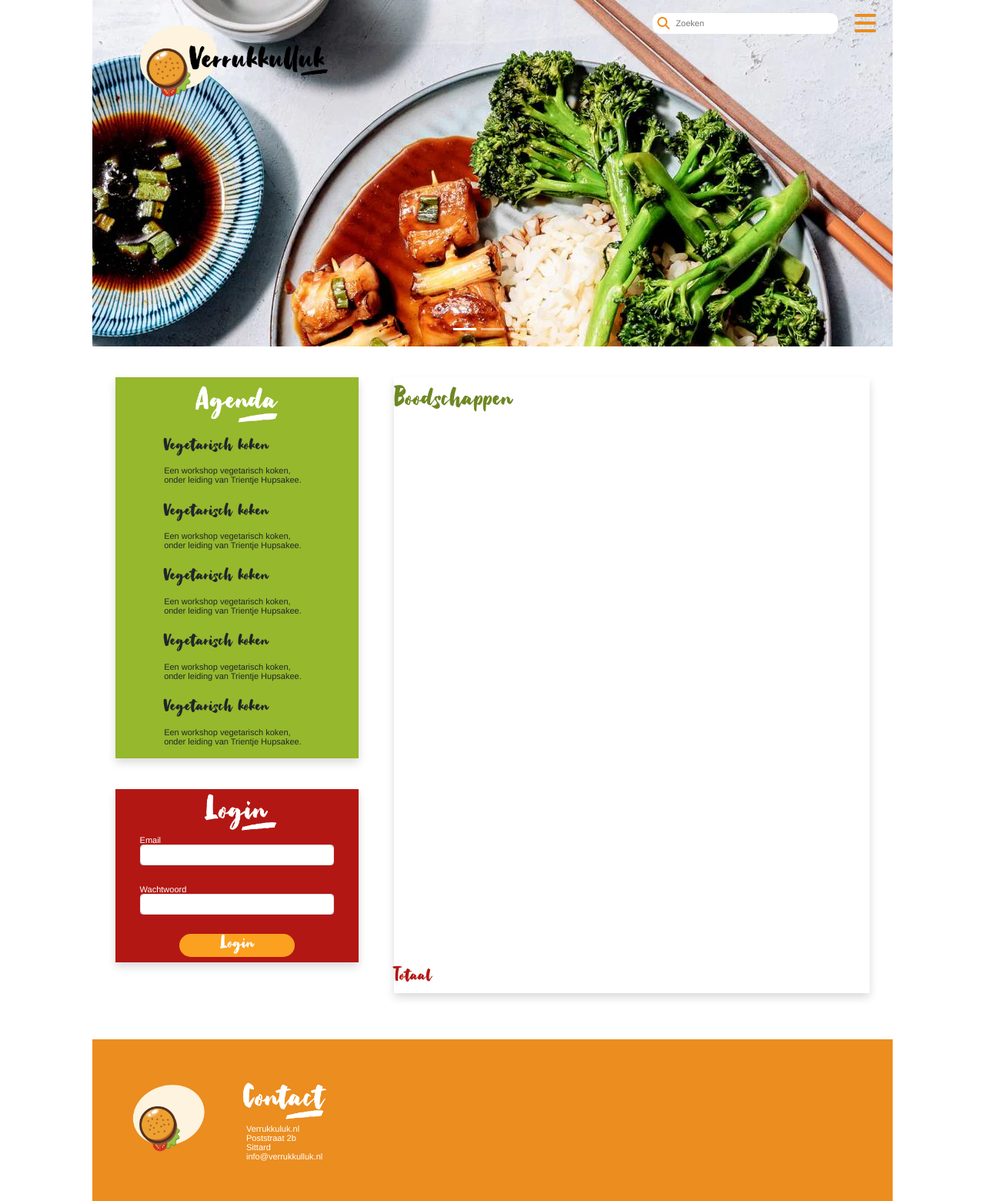
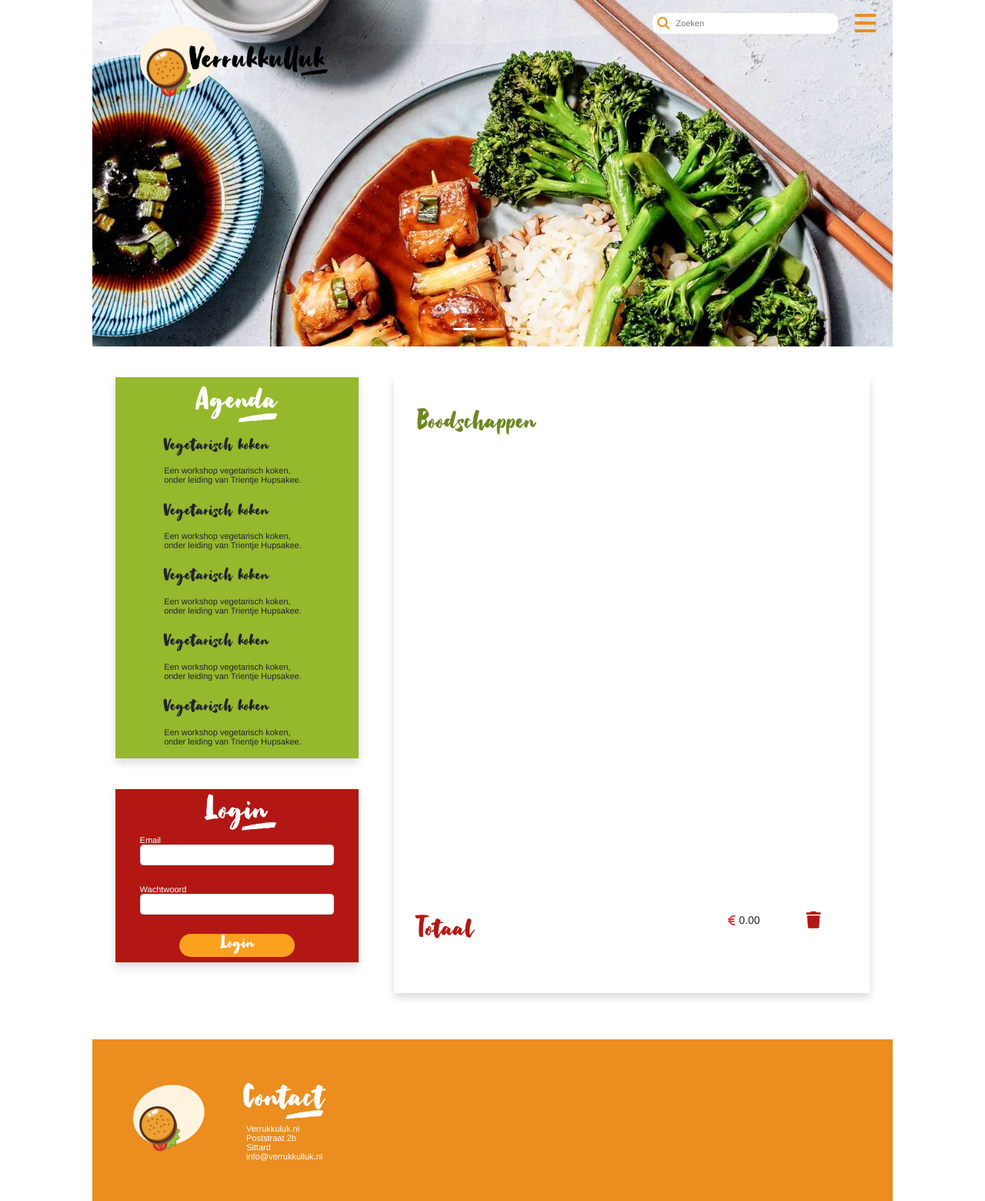
Before and after one commit to kyrankuijpers/educom-verrukkulluk, a PHP site: page /index.php?action=grocerylist in a window 1280 px wide. Shown: the whole page at 77% size. Run offline with PHP 8.4, Linux system fonts and the light colour scheme; data that the repository does not hold is empty; some libraries are stand-ins or nearby versions.

Commit message:
verwijderen van boodschappen  #15

```diff
--- a/assets/css/main.css
+++ b/assets/css/main.css
@@ -635,76 +635,160 @@ h5.amount {
     margin-left: 30px;
     margin-top: 40px;
     height: 100%;
+    padding: 30px 0px 30px 30px;
+    box-sizing: border-box;
 
 }
 
 #cart-header {
 
     height: 5%;
+    margin-bottom: 75px;
 
 }
 
 #cart-content {
 
-    height: 90%;
+    height: 65%;
     width: 100%;
+    margin-bottom: 75px;
 
     overflow-y: scroll;
 
 }
 
+.cart-product {
+
+    height: 100px;
+    flex-shrink: 0;
+
+}
+
 .cart-product img {
 
-    width: 10%;
-    border: 1px solid black;
+    height: 100%;
+    width: 13%;
+
+    object-fit: contain;
 
 }
 
 .cart-txt {
 
+    height: 100%;
     width: 40%;
-    border: 1px solid black;
+
+    font-size: 13px;
 
 }
 
 .cart-numbers {
 
-    width: 40%;
-    border: 1px solid black;
+    height: 100%;
+    width: 35%;
+    margin-right: 30px;
+
+    font-size: 14px;
 
 }
 
 .cart-qty {
 
+    height: 40%;
+    width: 22%;
+    margin-bottom: 0px;
+
+}
+
+.qty-container {
+
+    width: 100%;
     height: 50%;
-    width: 10%;
+
+    border: 1px solid #f0f0f0;
+
+}
+
+.qty-container-dummy {
+
+    width: 100%;
+    height: 50%;
+
+}
+
+.qty-container p {
+
     margin-bottom: 0px;
-    border: 1px solid black;
+
+    color: var(--lighter-green);
 
 }
 
 .cart-price {
 
-    height: 50%;
-    width: 10%;
+    height: 40%;
+    width: 20%;
     margin-bottom: 0px;
-    border: 1px solid black;
 
+}
+
+.cart-price p {
+    margin: 0px 0px 0px 5px;
 }
 
 .cart-icons {
 
-    height: 50%;
-    width: 10%;
+    height: 40%;
+    width: 25%;
     margin-bottom: 0px;
-    border: 1px solid black;
+
+}
+
+.cart-icon.cart-icon.fa-euro-sign {
+
+    color: var(--lighter-red);
+    font-size: 15px;
+
+}
+
+.cart-icon.fa-trash {
+
+    color: var(--darker-red);
+
+    font-size: 22px;
+
+    cursor: pointer;
+
+}
+
+.cart-icon-dummy {
+
+    color: white;
+
+    font-size: 22px;
+
+}
+
+.cart-icon.fa-check {
+
+    color: var(--darker-green);
+
+    font-size: 22px;
 
 }
 
 #cart-footer {
 
     height: 5%;
-    width: 100%;
+    width: 97.8%;
+    margin-top: 30px;
+
+}
+
+#cart-footer h2 {
+
+    width: 13%;
+
     color: var(--darker-red);
 
 }
@@ -713,6 +797,7 @@ h5.amount {
 /** FOOTER **/
 
 footer {
+
     background-color: var(--darker-orange);
     color: #FFF;
 
@@ -721,6 +806,13 @@ footer {
 
     height: 210px;
     padding: 50px;
+
+}
+
+#cart-txt-dummy {
+
+    height: 100%;
+    width: 40.5%;
 
 }
 
--- a/index.php
+++ b/index.php
@@ -26,6 +26,7 @@ $grocerylist = new GroceryList($db->getConnection());
 
 $recipe_id = isset($_GET['recipe_id']) ? $_GET['recipe_id'] : "";
 $action = isset($_GET['action']) ? $_GET['action'] : "homepage";
+$grocerylist_id = isset($_GET['grocerylist_id']) ? $_GET['grocerylist_id'] : "";
 
 // HARDCODED FOR TESTING //
 $user_id = 2;
@@ -70,14 +71,27 @@ switch($action) {
         break;
     }
 
+    case "delete_product_from_grocerylist": {
+
+        $result = $grocerylist->deleteProductFromGroceryList($grocerylist_id);
+        break;
+    }
+
+    case "delete_grocerylist": {
+
+        $result = $grocerylist->deleteGroceryList($user_id);
+        break;
+    }
+
     case "add_to_cart": {
 
         $result = $grocerylist->addGroceries($recipe_id, $user_id);
         break;
     }
+
 }
 
-if(($action !== "rating") && ($action !== "add_to_cart")) {
+if(($action === "homepage") || ($action === "detail") || ($action === "grocerylist")) {
 
     $template = $twig->load($template);
 
--- a/lib/grocerylist.php
+++ b/lib/grocerylist.php
@@ -33,6 +33,14 @@ class GroceryList {
         $sql = "DELETE FROM `grocerylist` WHERE `user_id` = $user_id;";
 
         $result = mysqli_query($this->connection, $sql);
+    }
+
+    public function deleteProductFromGroceryList($grocerylist_id) {
+
+        $sql = "DELETE FROM `grocerylist` WHERE `id` = $grocerylist_id;";
+
+        $result = mysqli_query($this->connection, $sql);
+
     }
 
     public function addGroceries($recipe_id, $user_id) {
--- a/templates/detail.html.twig
+++ b/templates/detail.html.twig
@@ -233,9 +233,8 @@
             url: "index.php",
             method: "GET",
             data: {"action" : "add_to_cart", "recipe_id" : {{data.id}}},
-            success: function(result){
+            success: function(result) {
 
-                console.log("success");
                 $("#add-cart").css("background-color", "var(--lighter-green)");
                 $("#add-cart").html("<h4>Toegevoegd</h4>");
 
@@ -243,7 +242,6 @@
         });
     });
 
-
 </script>
 
 {% endblock %}
--- a/templates/grocerylist.html.twig
+++ b/templates/grocerylist.html.twig
@@ -37,6 +37,8 @@
 
 {% endblock %}
 
+{##########################GROCERY LIST#######################}
+
 {% block content %}
 
 <div class="shadow" id="grocerylist-block">
@@ -47,32 +49,120 @@
 
     <div class="d-flex flex-column justify-content-evenly" id="cart-content">
 
+        {% set total_price = 0 %}
+
         {% for product in data %}
-            <div class="cart-product d-flex flex-row justify-content-between">
+            {% set total_price = total_price + product.price %}
+
+            <div id={{"grocerylist#{product.id}"}} class="cart-product d-flex flex-row justify-content-between">
+
                 <img src={{"assets/img/products/#{product.product_id}.png"}}>
 
                 <div class="cart-txt">
-                    <h5 class="green">{{product.name}}</h5>
+                    <h4 class="green">{{product.name}}</h4>
                     <p>{{product.descr}}</p>
                 </div>
 
-                <div class="cart-numbers d-flex justify-content-evenly align-items-center">
-                    <p class="cart-qty"> {{(product.amount_needed / product.content)|round(0, 'ceil')}}</p>
-                    <p class="cart-price">{{product.price}}</p>
-                    <div class="cart-icons"></div>
+                <div class="cart-numbers d-flex justify-content-evenly align-items-start">
+
+                    <div class="cart-qty d-flex justify-content-center align-items-center">
+                        <div class="qty-container d-flex justify-content-center align-items-center">
+                            <p>{{(product.amount_needed / product.content)|round(0, 'ceil')}}</p>
+                        </div>
+                    </div>
+
+                    <div class="cart-price d-flex justify-content-center align-items-center">
+                        <i class="fa-solid fa-euro-sign cart-icon"></i>
+                        <p>{{(product.price/100)|number_format(2, '.', ',')}}</p>
+                    </div>
+
+                    <div class="cart-icons d-flex justify-content-evenly align-items-center">
+                        <i class="fa-solid fa-check cart-icon"></i>
+                        <i class="fa-solid fa-trash cart-icon delete-product" data-value={{product.id}}></i>
+                    </div>
+
                 </div>
 
             </div>
+
         {% endfor %}
 
     </div>
 
-    <div id="cart-footer">
-        <h3>Totaal</h3>
+    <div id="cart-footer" class="d-flex justify-content-between align-items-center">
+
+        <h2>Totaal</h2>
+
+        <div id="cart-txt-dummy">
+        </div>
+
+        <div class="cart-numbers d-flex justify-content-evenly align-items-start">
+            <div class="cart-qty d-flex justify-content-center align-items-center">
+                <div class="qty-container-dummy d-flex justify-content-center align-items-center">
+                    <p></p>
+                </div>
+            </div>
+
+            <div>
+                <div class="cart-price d-flex justify-content-center align-items-center">
+                    <i class="fa-solid fa-euro-sign cart-icon"></i>
+                    <p id="total-price">{{(total_price/100)|number_format(2, '.', ',')}}</p>
+                </div>
+            </div>
+
+            <div class="cart-icons d-flex justify-content-evenly align-items-center">
+                <i class="fa-solid fa-check cart-icon-dummy"></i>
+                <i class="fa-solid fa-trash cart-icon" id="delete-all"></i>
+            </div>
+        </div>
+
     </div>
+
+</div>
+
+<script>
+
+///////////////////////////// (RE)CALCULATE TOTAL PRICE /////////////////////////////////////////
 
 
 
-</div>
+
+///////////////////////////// DELETE PRODUCT IN GROCERYLIST /////////////////////////////////////////
+
+$(".delete-product").on("click", function() {
+
+    const product = $(this);
+    const grocerylist_id = product.attr("data-value");
+
+    $.ajax({
+        url: "index.php",
+        method: "GET",
+        data: {"action": "delete_product_from_grocerylist", "grocerylist_id": grocerylist_id},
+        success: function(result) {
+
+            const grocerylist_row = $(`#grocerylist${grocerylist_id}`);
+            grocerylist_row.remove();
+        }
+    });
+
+});
+
+$("#delete-all").on("click", function() {
+
+    $.ajax({
+        url: "index.php",
+        method: "GET",
+        data: {"action": "delete_grocerylist", "user_id": 2},
+        success: function(result) {
+
+            $(".cart-product").remove();
+
+        }
+    });
+});
+
+///////////////////////////////// DELETE ALL PRODUCTS IN GROCERYLIST /////////////////////////////////
+
+</script>
 
 {% endblock %}
```
